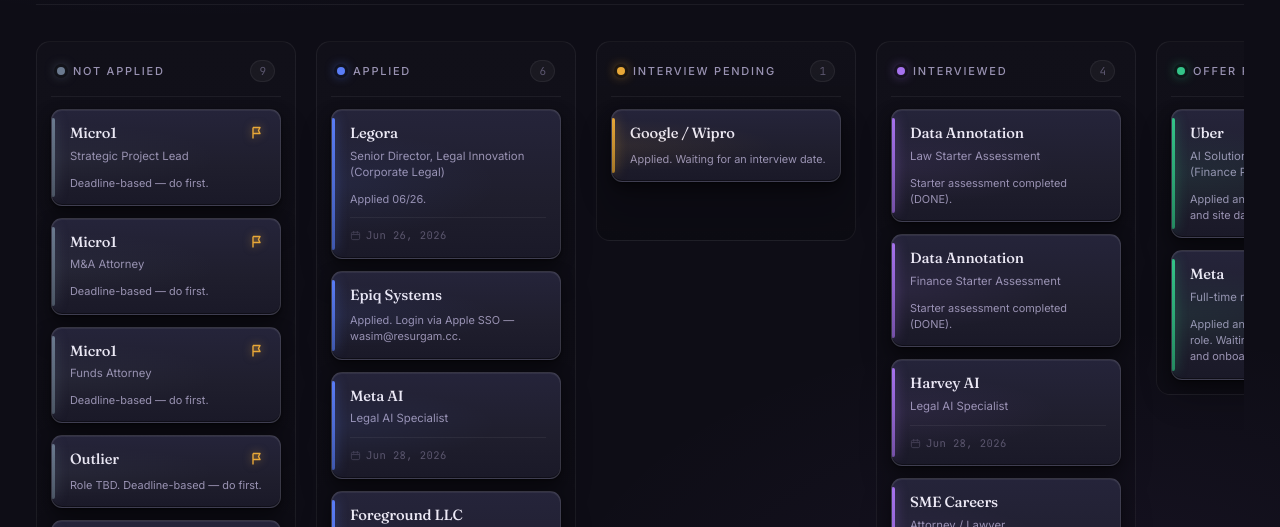
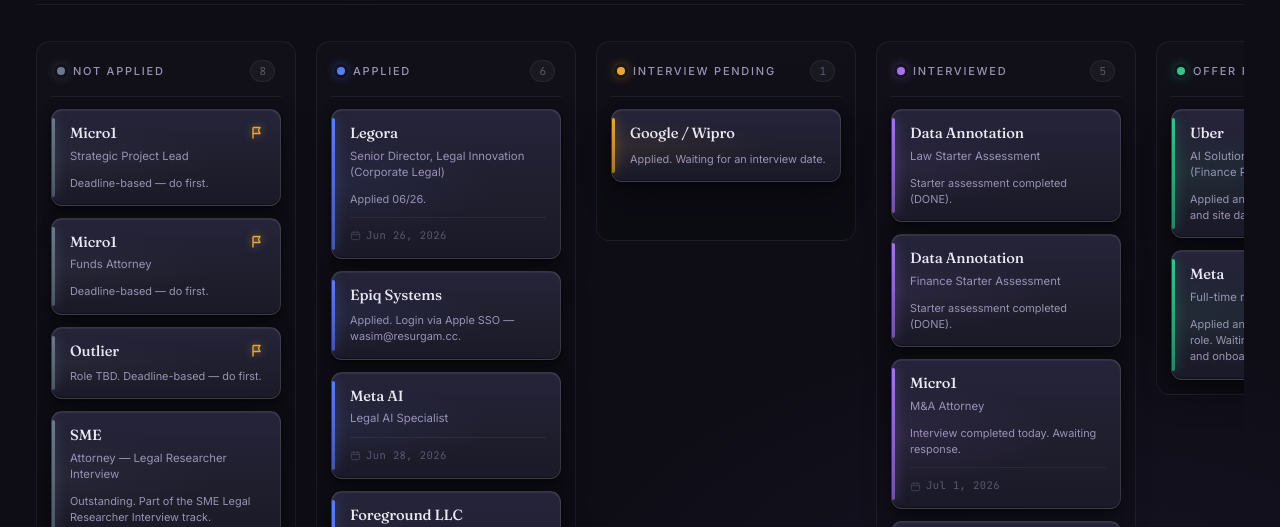
Before and after one commit to ResurgamAI/wasimamin-site, a plain HTML site: page private/LRkFOQzb3fY/index.html in a window 1280 px wide. Shown: the part 256-783 px from the top of the page. Drawn offline with Linux system fonts and the light colour scheme.

Commit message:
Update Micro1 M&A Attorney: not-applied → interviewed

```diff
--- a/private/LRkFOQzb3fY/index.html
+++ b/private/LRkFOQzb3fY/index.html
@@ -947,7 +947,7 @@ const SEED = [
   {   company: 'Data Annotation', role: 'Law Starter Assessment', status: 'interviewed', description: 'Starter assessment completed (DONE).' },
   {   company: 'Data Annotation', role: 'Finance Starter Assessment', status: 'interviewed', description: 'Starter assessment completed (DONE).' },
   {   company: 'Micro1', role: 'Strategic Project Lead', status: 'not-applied', priority: true, description: 'Deadline-based — do first.' },
-  {   company: 'Micro1', role: 'M&A Attorney', status: 'not-applied', priority: true, description: 'Deadline-based — do first.' },
+  {   company: 'Micro1', role: 'M&A Attorney', status: 'interviewed', appliedDate: '2026-07-01', description: 'Interview completed today. Awaiting response.' },
   {   company: 'Micro1', role: 'Funds Attorney', status: 'not-applied', priority: true, description: 'Deadline-based — do first.' },
   {   company: 'Legora', role: 'Senior Director, Legal Innovation (Corporate Legal)', status: 'applied', appliedDate: '2026-06-26', description: 'Applied 06/26.' },
   {   company: 'Epiq Systems', role: '—', status: 'applied', description: 'Applied. Login via Apple SSO — wasim@resurgam.cc.' },
```
